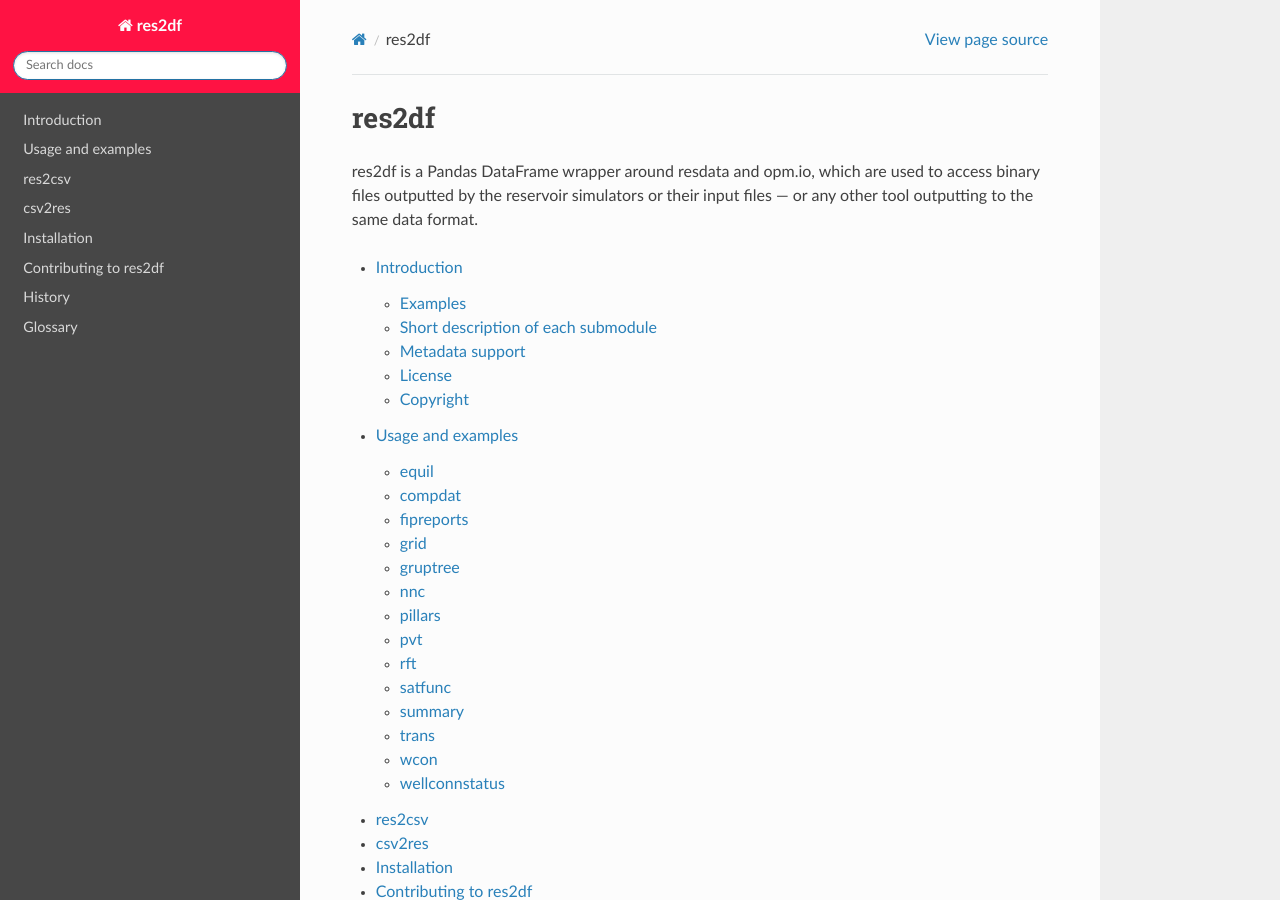
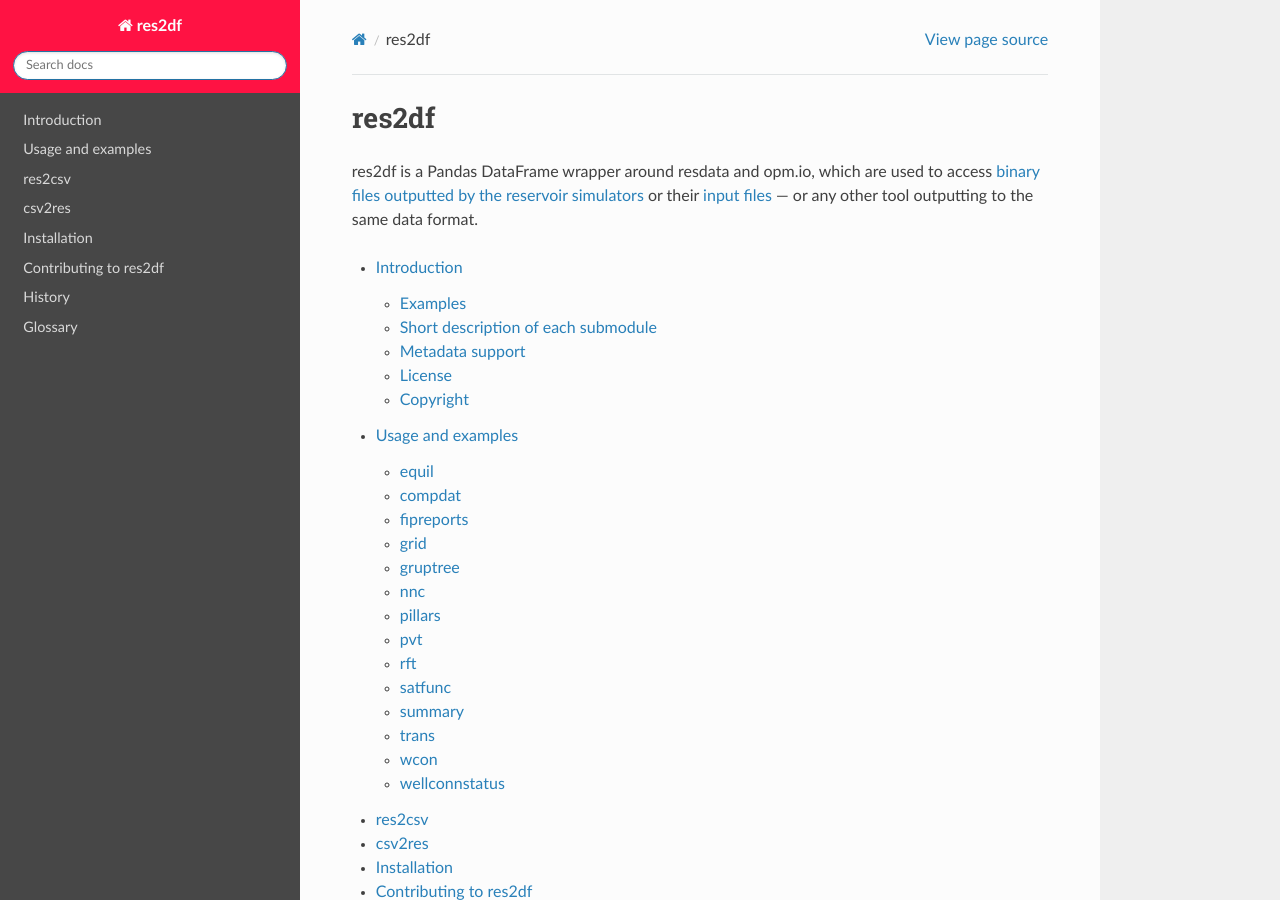
Before and after one commit to equinor/res2df, a Sphinx documentation site: the page built from docs/index.rst, in a window 1280 px wide and 900 px high. Built offline with Sphinx 7.4.7 and the Read the Docs theme 2.0.0, drawn with Linux system fonts in a browser that asks for light colours; pages that are not in the unit, such as notebooks, are missing from menus; the version number could not be read and is left out; part of the change alters nothing that is shown.

```diff
--- a/docs/index.rst
+++ b/docs/index.rst
@@ -2,8 +2,8 @@ res2df
 ======
 
 res2df is a Pandas DataFrame wrapper around resdata and opm.io, which
-are used to access binary files outputted by the reservoir simulators or
-their input files --- or any other tool outputting to the same
+are used to access :term:`binary files outputted by the reservoir simulators <output file>` or
+their :term:`input files <deck>` --- or any other tool outputting to the same
 data format.
 
 .. toctree::
```
